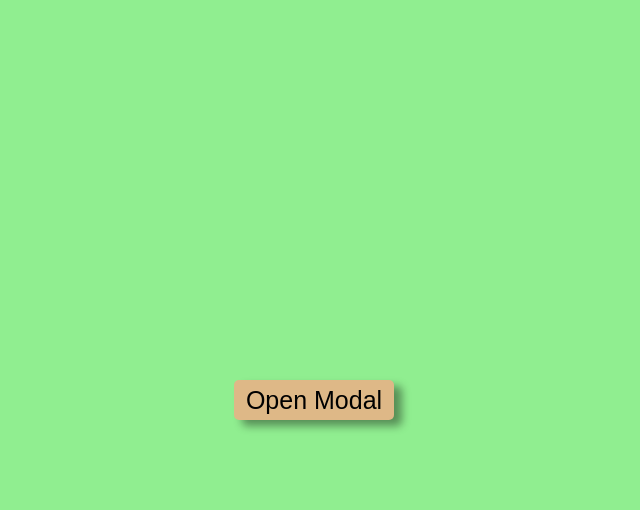
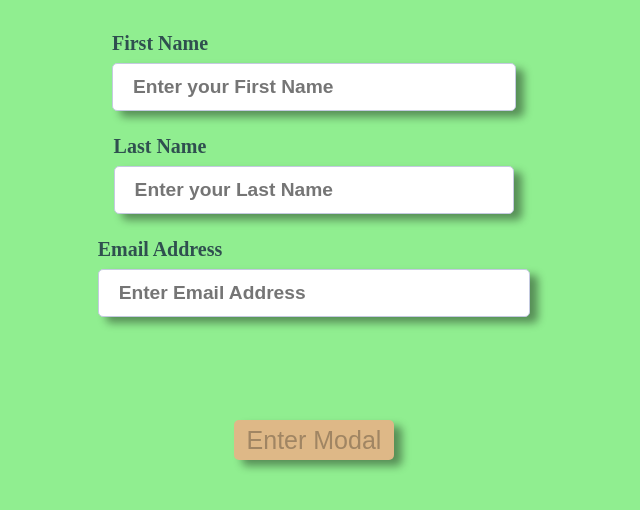
Before and after one commit to MuntjeerAli/modal, a plain HTML site: page index.html in a window 1280 px wide. Shown: the whole page, without its empty margins (326-966 px from the left). Drawn offline with Linux system fonts and the light colour scheme.

Commit message:
Completed with modal

```diff
--- a/index.html
+++ b/index.html
@@ -10,11 +10,29 @@
 
 </head>
 <body>
+    <div class="wrapper"></div>
+    <form>
+        <div class="start" id="start">
+            <div class="col">
+                <label for="name">First Name</label>
+                <input type="text" id="first-name" placeholder="Enter your First Name" name="name"/>
+            </div>
+            <div class="col">
+                <label for="name">Last Name</label>
+                <input type="text" id="last-name" placeholder="Enter your Last Name" name="name"/>
+            </div>
+            <div class="col">
+                <label for="email">Email Address</label>
+                <input
+                  type="email"
+                  id="email"
+                  placeholder="Enter Email Address" name="email"/>
+            </div>
+        </div>
+    </form>
     <div class="container">
-        <button id="btn-modal">Open Modal</button>
+        <button id="btn-modal" disabled>Enter Modal</button>
     </div>
-
-
     <div id="modal" class="modal">
         <div class="modal-content">
             <span class="close"><i class="fa-solid fa-xmark"></i></span>
--- a/script.js
+++ b/script.js
@@ -1,10 +1,25 @@
 'use strict';
 
+const firstName = document.getElementById("first-name");
+const lastName = document.getElementById("last-name");
+const email = document.getElementById("email");
+const btn = document.getElementById("btn-modal");
+const start = document.getElementById("start");
 let modal = document.getElementById("modal");
+let span = document.getElementsByClassName("close")[0];
 
-let btn = document.getElementById("btn-modal");
-
-let span = document.getElementsByClassName("close")[0];
+const checkEnableButton = () => {
+  btn.disabled = !(
+      firstName.value &&
+      lastName.value &&
+      email.value &&
+      start.value !== 'Choose'
+   )
+}
+firstName.addEventListener('change', checkEnableButton)
+lastName.addEventListener('change', checkEnableButton)
+start.addEventListener('change', checkEnableButton)
+email.addEventListener('change', checkEnableButton)
 
 btn.onclick = function() {
   modal.style.display = "block";
--- a/style.css
+++ b/style.css
@@ -8,11 +8,43 @@ body{
     background-color: lightgreen;
 }
 
+.wrapper{
+    align-items: center;
+    padding: 1rem 2rem;
+}
+
+.start{
+    width: 100%;
+    display: flex;
+    flex-direction: column;
+    align-items: center;
+    row-gap: 1.5rem;
+    margin-bottom: 1.5rem;
+}
+
+label{
+    color: darkslategray;
+    font-size: 1.25rem;
+    font-weight: 700;
+}
+
+textarea,
+input{
+    width: 100%;
+    font-size: 1.2rem;
+    font-weight: 600;
+    padding: 0.75rem 1.25rem;
+    border-radius: 5px;
+    border: 1.2px solid #c4cae0;
+    margin-top: 0.5rem;
+    box-shadow: 8px 6px 8px 0 rgba(0, 0, 0, 0.4);
+}
+
 .container {
     text-align: center;
     position: absolute;
     left: 50%;
-    top: 50%;
+    top: 55%;
     transform: translate(-50%, -50%);
     width: 100%;
 }
```
